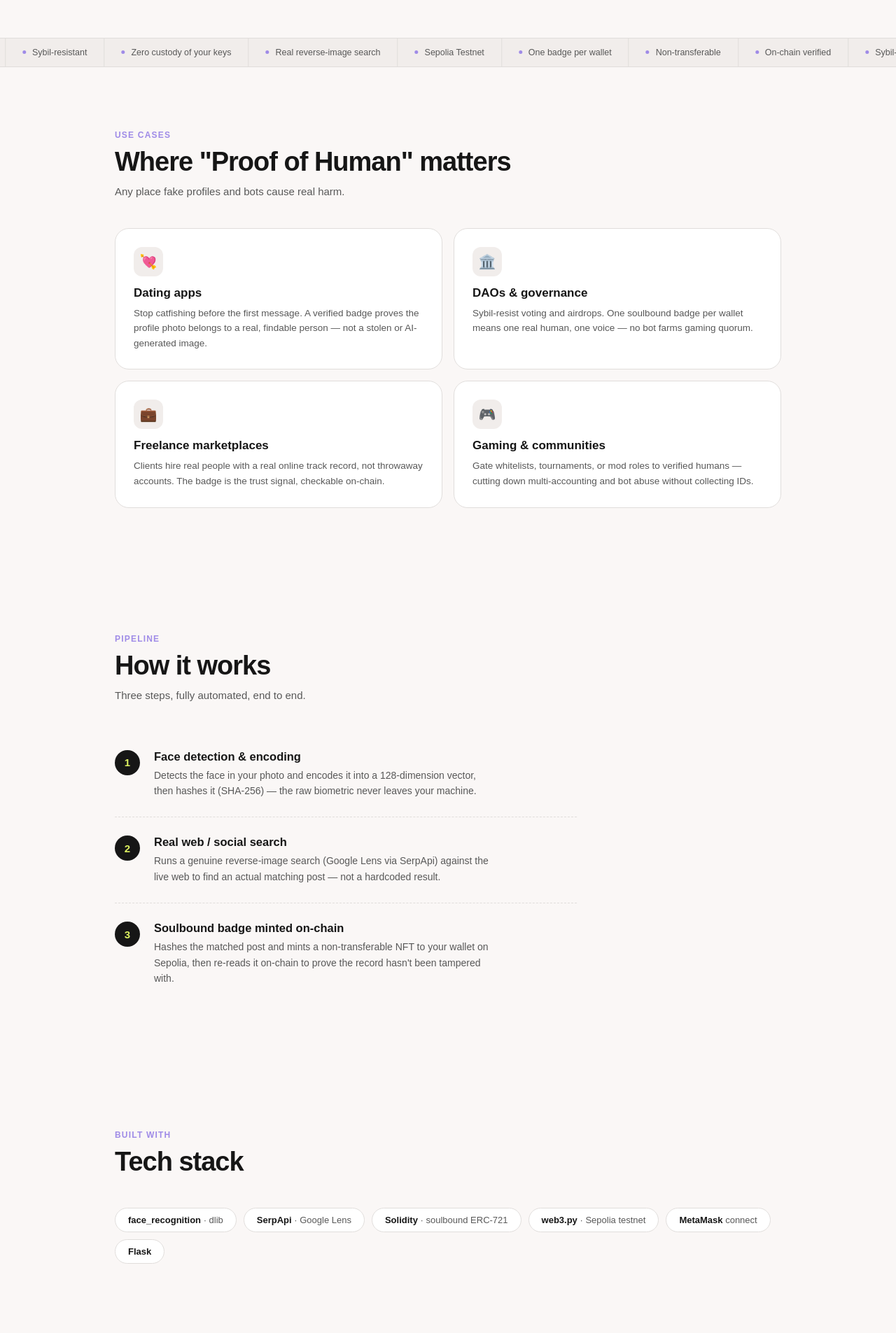
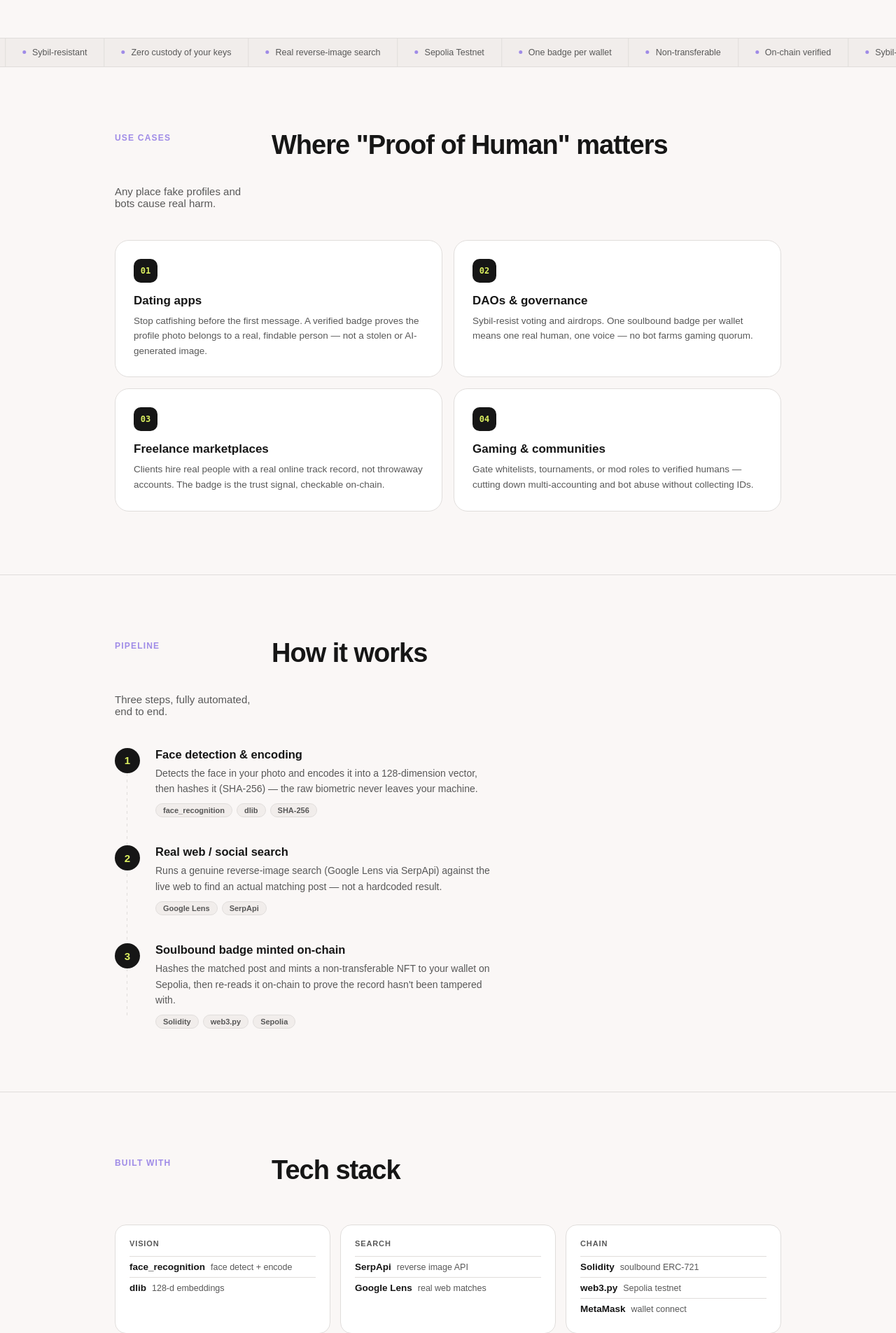
Before and after one commit to rajaathota72-fc/one-proof, a Flask app: page / in a window 1280 px wide. Shown: the part 864-2769 px from the top of the page at 70% size. Run offline with Flask 3, Linux system fonts and the light colour scheme; some web fonts are replaced.

Commit message:
Remove emojis, upgrade how-it-works and tech-stack sections
- Replaced decorative emoji (use-case icons, MetaMask fox, camera,
  confetti toast) with monogram/numeric badges consistent with the
  rest of the design.
- How it works: numbered steps now sit on a connecting dashed rail
  with per-step tech tags (face_recognition/dlib/SHA-256, etc).
- Tech stack: replaced flat pill row with cards grouped by pipeline
  layer (Vision / Search / Chain), each tool with a one-line note.
- Landing page also gained sliding-fill pill buttons, underline nav
  hover, and a split label-column section layout matching the
  reference site's real grid pattern.

```diff
--- a/templates/landing.html
+++ b/templates/landing.html
@@ -47,19 +47,35 @@
       font-size: 13px; font-weight: 800;
     }
     .header-links { display: flex; align-items: center; gap: 26px; font-size: 14px; color: var(--muted); }
+    .header-links a { position: relative; padding-bottom: 2px; }
+    .header-links a::after {
+      content: ""; position: absolute; left: 0; right: 100%; bottom: 0; height: 1px;
+      background: var(--ink); transition: right .25s cubic-bezier(.23,.65,.74,1.09);
+    }
     .header-links a:hover { color: var(--ink); }
+    .header-links a:hover::after { right: 0; }
+
+    /* pill buttons with a fill that slides up from the bottom on hover */
     .btn-pill {
       height: 46px; padding: 0 22px; border-radius: 999px;
       display: inline-flex; align-items: center; gap: 8px;
       font-size: 14px; font-weight: 600; text-decoration: none;
       border: 1.5px solid var(--ink); color: var(--ink);
-      transition: background .18s, color .18s, transform .12s;
+      position: relative; overflow: hidden; isolation: isolate;
+      transition: color .3s ease .05s, transform .12s;
     }
-    .btn-pill:hover { background: var(--ink); color: var(--paper); transform: translateY(-1px); }
+    .btn-pill::before {
+      content: ""; position: absolute; inset: 0; z-index: -1;
+      background: var(--ink); transform: translateY(102%);
+      transition: transform .3s cubic-bezier(.23,.65,.74,1.09);
+    }
+    .btn-pill:hover { color: var(--paper); transform: translateY(-1px); }
+    .btn-pill:hover::before { transform: translateY(0); }
     .btn-pill.filled { background: var(--ink); color: var(--paper); border-color: var(--ink); }
-    .btn-pill.filled:hover { background: var(--ink2); }
+    .btn-pill.filled::before { background: var(--ink2); }
     .btn-pill.accent { background: var(--accent); color: var(--accent-ink); border-color: var(--accent); }
-    .btn-pill.accent:hover { background: #8f78e0; color: var(--accent-ink); }
+    .btn-pill.accent::before { background: #8f78e0; }
+    .btn-pill.accent:hover { color: var(--accent-ink); }
 
     /* ---------- hero ---------- */
     .hero { max-width: 1000px; margin: 0 auto; padding: 80px 24px 0; }
@@ -129,11 +145,22 @@
     .mchip .mdot { width: 5px; height: 5px; border-radius: 50%; background: var(--accent); }
 
     /* ---------- sections ---------- */
-    section { padding: 90px 24px; }
-    .section-head { margin-bottom: 44px; }
-    .section-head .eyebrow { font-size: 12px; font-weight: 700; color: var(--accent); text-transform: uppercase; letter-spacing: .1em; }
-    .section-head h2 { font-size: clamp(28px, 4vw, 38px); font-weight: 700; letter-spacing: -1px; margin: 10px 0 12px; }
+    /* split label-column layout: eyebrow pinned left, heading+copy right (their "name + manifest" grid) */
+    section { padding: 90px 24px; border-top: 1px solid var(--line); }
+    section:first-of-type { border-top: none; }
+    .section-head {
+      display: grid; grid-template-columns: 200px 1fr; gap: 24px;
+      margin-bottom: 44px; align-items: start;
+    }
+    .section-head .eyebrow {
+      font-size: 12px; font-weight: 700; color: var(--accent); text-transform: uppercase; letter-spacing: .1em;
+      padding-top: 4px;
+    }
+    .section-head h2 { font-size: clamp(28px, 4vw, 38px); font-weight: 700; letter-spacing: -1px; margin: 0 0 12px; }
     .section-head p { color: var(--muted); font-size: 15px; max-width: 480px; margin: 0; }
+    @media (max-width: 640px) {
+      .section-head { grid-template-columns: 1fr; gap: 10px; }
+    }
 
     .reveal { opacity: 0; transform: translateY(20px); transition: opacity .55s ease, transform .55s ease; }
     .reveal.in-view { opacity: 1; transform: translateY(0); }
@@ -145,35 +172,61 @@
     }
     .uc-card:hover { border-color: var(--accent); transform: translateY(-3px); box-shadow: 0 16px 30px -18px rgba(159,139,231,.5); }
     .uc-card .icon {
-      width: 42px; height: 42px; border-radius: 12px; background: var(--paper3);
-      display: flex; align-items: center; justify-content: center; font-size: 20px; margin-bottom: 14px;
+      width: 34px; height: 34px; border-radius: 10px; background: var(--ink);
+      color: var(--lime);
+      display: flex; align-items: center; justify-content: center;
+      font-size: 12px; font-weight: 800; margin-bottom: 16px;
+      font-family: ui-monospace, monospace;
     }
     .uc-card h3 { font-size: 17px; font-weight: 700; margin: 0 0 8px; }
     .uc-card p { font-size: 13.5px; color: var(--muted); line-height: 1.6; margin: 0; }
 
-    .steps-detail { display: flex; flex-direction: column; max-width: 660px; }
+    /* how it works: numbered timeline with a connecting rail */
+    .steps-detail { position: relative; max-width: 680px; }
+    .steps-detail::before {
+      content: ""; position: absolute; left: 17px; top: 18px; bottom: 18px; width: 1px;
+      background: repeating-linear-gradient(var(--line) 0 4px, transparent 4px 9px);
+    }
     .step-detail {
-      display: flex; gap: 20px; align-items: flex-start;
-      padding: 26px 0; border-bottom: 1px dashed var(--line);
+      display: flex; gap: 22px; align-items: flex-start;
+      padding: 0 0 40px; position: relative;
     }
-    .step-detail:last-child { border-bottom: none; }
+    .step-detail:last-child { padding-bottom: 0; }
     .step-detail .num {
       flex-shrink: 0; width: 36px; height: 36px; border-radius: 50%;
       background: var(--ink); color: var(--lime);
       font-weight: 700; font-size: 15px;
       display: flex; align-items: center; justify-content: center;
+      position: relative; z-index: 1;
     }
     .step-detail h4 { margin: 0 0 6px; font-size: 16.5px; font-weight: 700; }
-    .step-detail p { margin: 0; font-size: 14px; color: var(--muted); line-height: 1.6; max-width: 480px; }
+    .step-detail p { margin: 0 0 10px; font-size: 14px; color: var(--muted); line-height: 1.6; max-width: 480px; }
+    .step-tags { display: flex; gap: 6px; flex-wrap: wrap; }
+    .step-tag {
+      font-size: 11px; font-weight: 600; color: var(--muted);
+      background: var(--paper3); border: 1px solid var(--line); border-radius: 999px;
+      padding: 3px 10px;
+    }
 
-    .stack-row { display: flex; flex-wrap: wrap; gap: 10px; }
-    .stack-chip {
-      background: var(--paper2); border: 1px solid var(--line); border-radius: 999px;
-      padding: 9px 18px; font-size: 13px; font-weight: 500; color: var(--muted);
-      transition: border-color .2s;
+    /* tech stack grouped by pipeline layer */
+    .stack-groups { display: grid; grid-template-columns: repeat(3, 1fr); gap: 14px; }
+    .stack-group {
+      background: var(--paper2); border: 1px solid var(--line); border-radius: 16px; padding: 20px;
     }
-    .stack-chip:hover { border-color: var(--accent); }
-    .stack-chip b { color: var(--ink); }
+    .stack-group .glabel {
+      font-size: 11px; font-weight: 700; color: var(--muted); text-transform: uppercase; letter-spacing: .08em;
+      margin-bottom: 12px;
+    }
+    .stack-group .gitem {
+      display: flex; align-items: center; gap: 8px;
+      font-size: 13.5px; font-weight: 600; color: var(--ink);
+      padding: 7px 0; border-top: 1px solid var(--line);
+    }
+    .stack-group .gitem:first-of-type { border-top: none; }
+    .stack-group .gitem span { font-weight: 400; color: var(--muted); font-size: 12.5px; }
+    @media (max-width: 760px) {
+      .stack-groups { grid-template-columns: 1fr; }
+    }
 
     .cta-band {
       text-align: center; padding: 70px 24px; margin: 10px auto 0; max-width: 1000px;
@@ -259,22 +312,22 @@
       </div>
       <div class="grid">
         <div class="uc-card reveal">
-          <div class="icon">💘</div>
+          <div class="icon">01</div>
           <h3>Dating apps</h3>
           <p>Stop catfishing before the first message. A verified badge proves the profile photo belongs to a real, findable person — not a stolen or AI-generated image.</p>
         </div>
         <div class="uc-card reveal">
-          <div class="icon">🏛️</div>
+          <div class="icon">02</div>
           <h3>DAOs &amp; governance</h3>
           <p>Sybil-resist voting and airdrops. One soulbound badge per wallet means one real human, one voice — no bot farms gaming quorum.</p>
         </div>
         <div class="uc-card reveal">
-          <div class="icon">💼</div>
+          <div class="icon">03</div>
           <h3>Freelance marketplaces</h3>
           <p>Clients hire real people with a real online track record, not throwaway accounts. The badge is the trust signal, checkable on-chain.</p>
         </div>
         <div class="uc-card reveal">
-          <div class="icon">🎮</div>
+          <div class="icon">04</div>
           <h3>Gaming &amp; communities</h3>
           <p>Gate whitelists, tournaments, or mod roles to verified humans — cutting down multi-accounting and bot abuse without collecting IDs.</p>
         </div>
@@ -295,6 +348,7 @@
           <div>
             <h4>Face detection &amp; encoding</h4>
             <p>Detects the face in your photo and encodes it into a 128-dimension vector, then hashes it (SHA-256) — the raw biometric never leaves your machine.</p>
+            <div class="step-tags"><span class="step-tag">face_recognition</span><span class="step-tag">dlib</span><span class="step-tag">SHA-256</span></div>
           </div>
         </div>
         <div class="step-detail reveal">
@@ -302,6 +356,7 @@
           <div>
             <h4>Real web / social search</h4>
             <p>Runs a genuine reverse-image search (Google Lens via SerpApi) against the live web to find an actual matching post — not a hardcoded result.</p>
+            <div class="step-tags"><span class="step-tag">Google Lens</span><span class="step-tag">SerpApi</span></div>
           </div>
         </div>
         <div class="step-detail reveal">
@@ -309,6 +364,7 @@
           <div>
             <h4>Soulbound badge minted on-chain</h4>
             <p>Hashes the matched post and mints a non-transferable NFT to your wallet on Sepolia, then re-reads it on-chain to prove the record hasn't been tampered with.</p>
+            <div class="step-tags"><span class="step-tag">Solidity</span><span class="step-tag">web3.py</span><span class="step-tag">Sepolia</span></div>
           </div>
         </div>
       </div>
@@ -321,13 +377,23 @@
         <div class="eyebrow">Built with</div>
         <h2>Tech stack</h2>
       </div>
-      <div class="stack-row reveal">
-        <div class="stack-chip"><b>face_recognition</b> · dlib</div>
-        <div class="stack-chip"><b>SerpApi</b> · Google Lens</div>
-        <div class="stack-chip"><b>Solidity</b> · soulbound ERC-721</div>
-        <div class="stack-chip"><b>web3.py</b> · Sepolia testnet</div>
-        <div class="stack-chip"><b>MetaMask</b> connect</div>
-        <div class="stack-chip"><b>Flask</b></div>
+      <div class="stack-groups reveal">
+        <div class="stack-group">
+          <div class="glabel">Vision</div>
+          <div class="gitem">face_recognition <span>face detect + encode</span></div>
+          <div class="gitem">dlib <span>128-d embeddings</span></div>
+        </div>
+        <div class="stack-group">
+          <div class="glabel">Search</div>
+          <div class="gitem">SerpApi <span>reverse image API</span></div>
+          <div class="gitem">Google Lens <span>real web matches</span></div>
+        </div>
+        <div class="stack-group">
+          <div class="glabel">Chain</div>
+          <div class="gitem">Solidity <span>soulbound ERC-721</span></div>
+          <div class="gitem">web3.py <span>Sepolia testnet</span></div>
+          <div class="gitem">MetaMask <span>wallet connect</span></div>
+        </div>
       </div>
     </div>
   </section>
```
Also changed, not shown: templates/index.html (+8 -4 lines).
